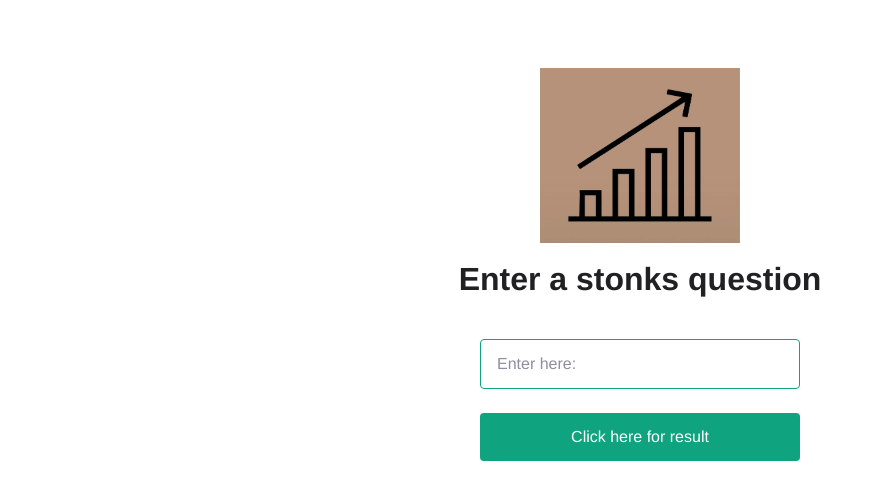
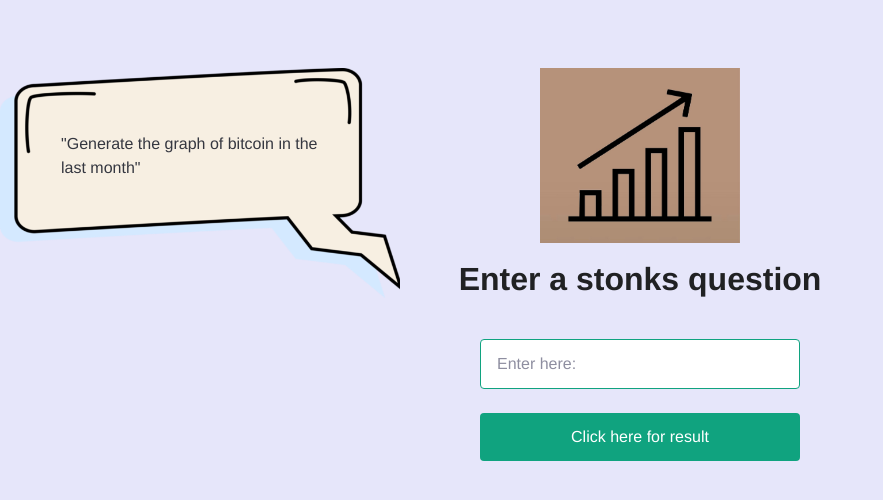
Before and after one commit to xaileena/McHacks_Project, a Flask app: page / in a window 1280 px wide. Shown: the top 500 px of the page, without its empty margins (0-883 px from the left). Run offline with Flask 2, Linux system fonts and the light colour scheme; some web fonts are replaced.

Commit message:
Made changes to variable names, model and frontend

```diff
--- a/TradingBot/static/style.css
+++ b/TradingBot/static/style.css
@@ -1,6 +1,44 @@
-.grid3Col{
-    /*grid-template-columns: repeat(3, 1fr);
-    display: grid;
-    gap: 9.6rem;*/
-    color: red;
+/* .grid3Col {
+  grid-template-columns: repeat(3, 1fr);
+  display: grid;
+  gap: 9.6rem;
+  color: red;
+} */
+
+.formBox {
+  display: flex;
+  flex-direction: column;
+  align-items: center;
+  grid-column-start: 2;
+  grid-column-end: 2;
 }
+
+.pageBox {
+  display: grid;
+  width: 100vw;
+  grid-template-columns: 1fr 1fr 1fr;
+}
+
+.row {
+  display: flex;
+}
+
+.centerText {
+  text-align: center;
+}
+
+.overlap {
+  height: 230px;
+  width: 400px;
+  display: flex;
+  flex-direction: row;
+  align-items: center;
+  justify-content: center;
+  background-image: url('./textbox.png');
+  background-size: cover;
+}
+
+.generate_text {
+  margin-bottom: 70px;
+  padding: 61px;
+}
--- a/TradingBot/templates/index.html
+++ b/TradingBot/templates/index.html
@@ -6,15 +6,25 @@
     href="{{ url_for('static', filename='stonks.jpg') }}"
   />
   <link rel="stylesheet" href="{{ url_for('static', filename='main.css') }}" />
+  <link rel="stylesheet" href="{{ url_for('static', filename='style.css') }}" />
 </head>
 
-<body>
-<img src="{{ url_for('static', filename='stonks.jpg') }}"
+<body style="background-color: #e6e6fa">
+  <div class="pageBox">
+    <div class="overlap">
+      <p class="generate_text">
+        "Generate the graph of bitcoin in the last month"
+      </p>
+    </div>
+
+    <div class="formBox">
+      <img
+        src="{{ url_for('static', filename='stonks.jpg') }}"
         width="200"
         ,
         height="175"
       />
-<h3>Enter a stonks question</h3>
+      <h3 class="centerText">Enter a stonks question</h3>
       <form action="/" method="post">
         <input type="text" name="stock" placeholder="Enter here:" required />
         <input type="submit" value="Click here for result" />
@@ -22,4 +32,6 @@
       {% if result %}
       <div class="result">{{ result }}</div>
       {% endif %}
+    </div>
+  </div>
 </body>
```
Lines whose indentation alone changed are shown as unchanged.
